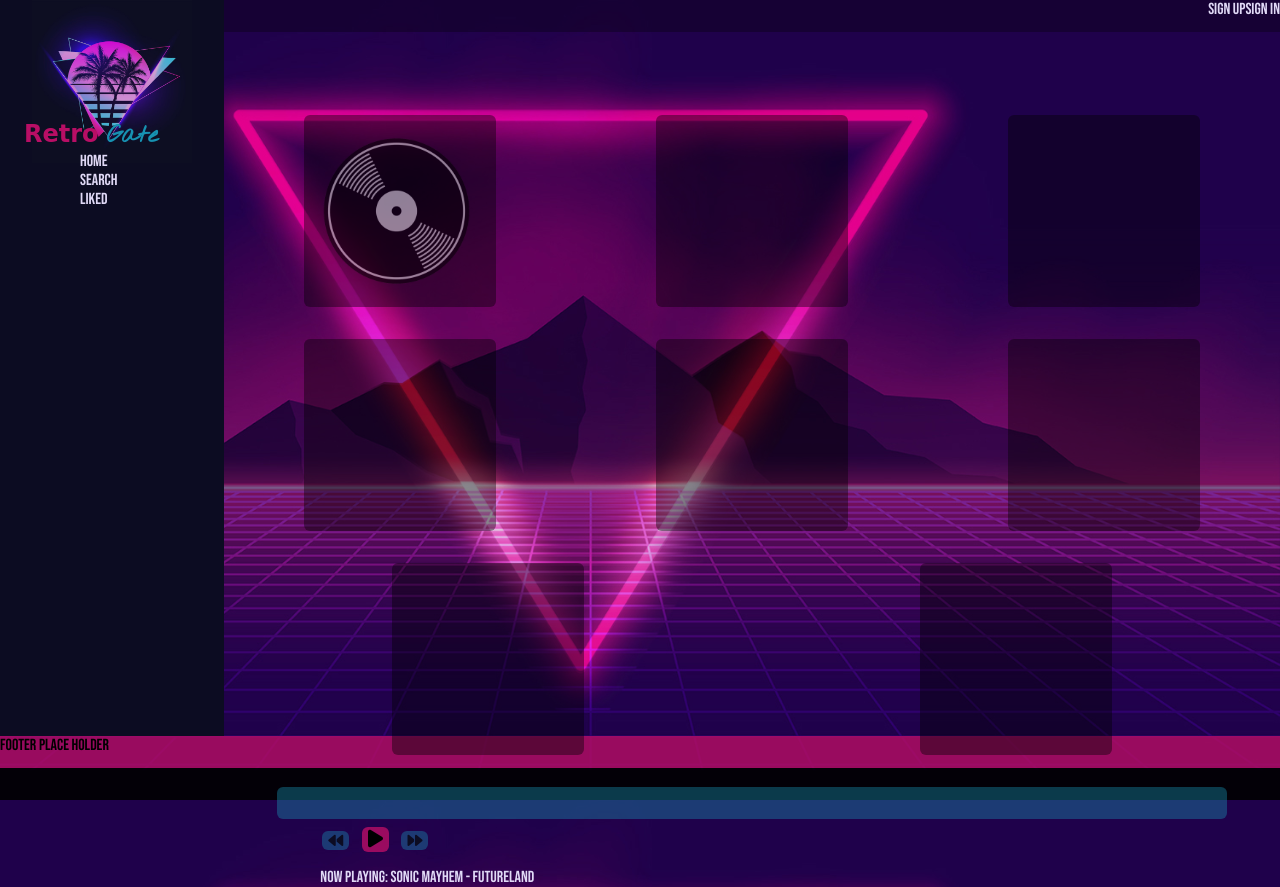
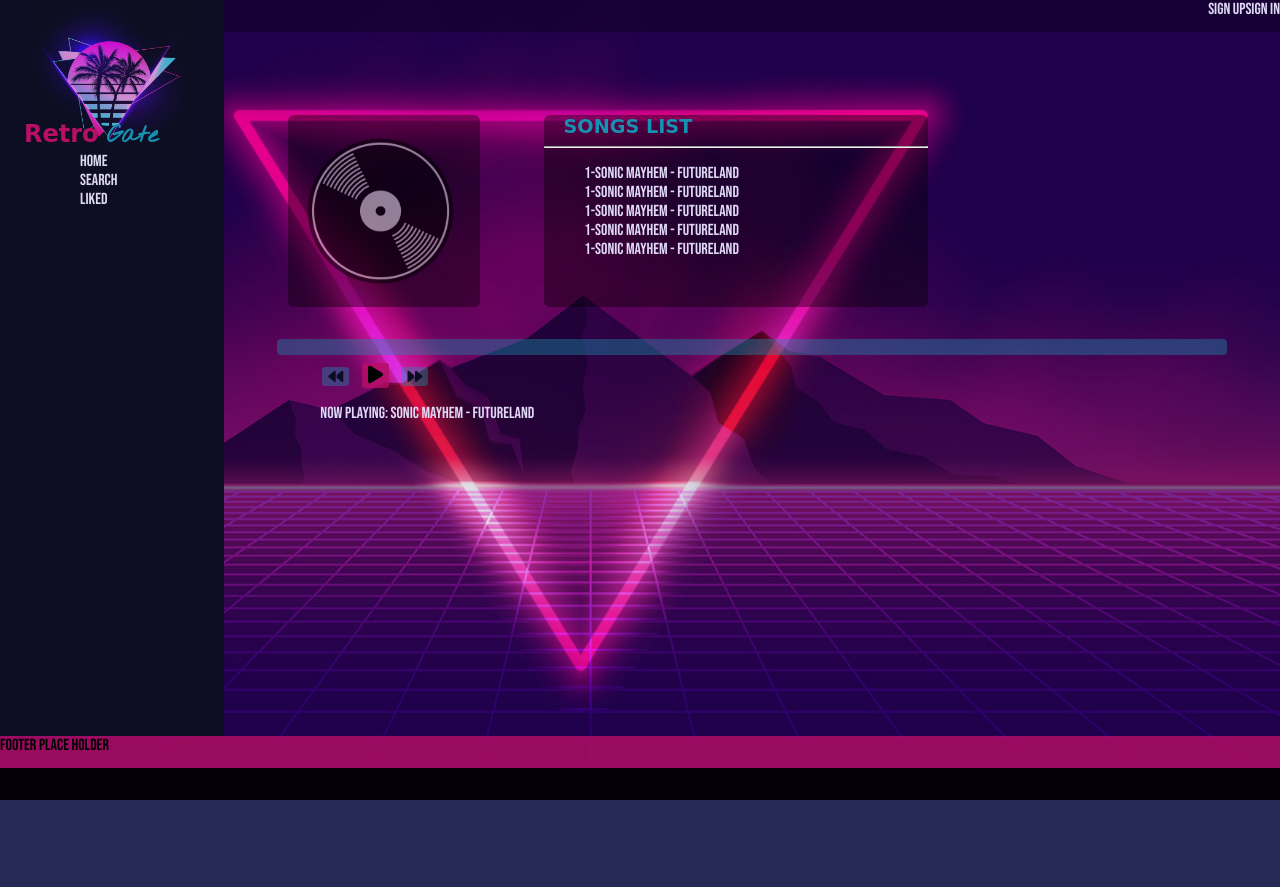
Before and after one commit to MuhammedMustafa42/RetroGate, a website: page index.html in a window 1280 px wide. After the commit the page ends 800 px from the top, so only its background shows below. Drawn offline with Linux system fonts and the light colour scheme; a web font is replaced by a local one.

Commit message:
tweaked the ui design

```diff
--- a/index.html
+++ b/index.html
@@ -54,13 +54,17 @@
             <div class="song">
               <img class="cd-img" src="/images/disc.png" alt="cd image" />
             </div>
-            <div class="song"></div>
-            <div class="song"></div>
-            <div class="song"></div>
-            <div class="song"></div>
-            <div class="song"></div>
-            <div class="song"></div>
-            <div class="song"></div>
+            <div class="songlist">
+              <h2 id="listh2">SONGS LIST</h2>
+              <hr>
+              <ol class="songs">
+                <li>1-Sonic Mayhem - Futureland</li>
+                <li>1-Sonic Mayhem - Futureland</li>
+                <li>1-Sonic Mayhem - Futureland</li>
+                <li>1-Sonic Mayhem - Futureland</li>
+                <li>1-Sonic Mayhem - Futureland</li>
+              </ol>
+            </div>
           </section>
           <section id="playing">
             <div id="progress"></div>
--- a/public/styles/styles.css
+++ b/public/styles/styles.css
@@ -41,6 +41,15 @@ h2 {
   font-family: "Bungee Outline", cursive;
   margin-top: -3rem;
   z-index: 1;
+}
+
+#listh2 {
+  margin: 0 1em;
+  padding: 0;
+  color: rgb(23, 145, 177);
+  font-family: "Bungee Outline", cursive;
+  z-index: 1;
+  font-size: 1.2rem;
 }
 
 #registeration {
@@ -87,7 +96,7 @@ h2 span {
 #cards {
   display: flex;
   margin-top: 6em;
-  justify-content: space-around;
+  justify-content: baseline;
   flex-wrap: wrap;
 }
 
@@ -101,18 +110,28 @@ h2 span {
   margin-right: 4em;
 }
 
+.songlist {
+  background-color: rgba(0, 0, 0, 0.4);
+  width: 24em;
+  height: 12em;
+  border-radius: 6px;
+  margin-bottom: 2em;
+  margin-right: 4em;
+  color: rgb(224, 217, 246);
+}
+
 #playing {
   background-color: rgba(23, 145, 177, 0.4);
   width: 90%;
-  height: 2em;
+  height: 1rem;
   margin: 0 auto;
-  border-radius: 6px;
+  border-radius: 4px;
   cursor: pointer;
 }
 
 #progress {
-  background-color: rgba(184, 14, 101, 0.6);
-  border-radius: 6px;
+  background-color: rgba(229, 255, 0, 0.6);
+  border-radius: 4px;
   height: 100%;
   width: 0%;
   transition: width 0.1s linear;
@@ -135,14 +154,14 @@ h2 span {
   cursor: pointer;
   font-size: 15px;
   margin: 0 10px;
-  border-radius: 6px;
+  border-radius: 3px;
 }
 
 .action-btn-big {
   background-color: rgba(184, 14, 101, 0.8);
   font-size: 20px;
   border: 0;
-  border-radius: 6px;
+  border-radius: 3px;
   cursor: pointer;
 }
 
--- a/src/server.js
+++ b/src/server.js
@@ -2,7 +2,7 @@ const express = require("express");
 const path = require("path");
 const app = express();
 const port = 8000;
-const db = require("../data/database");
+const db = require("./data/database");
 
 app.use(express.static("public"));
 app.use(express.static("music"));
```
Also changed, not shown: src/data/database.js (renamed from data/database.js).
